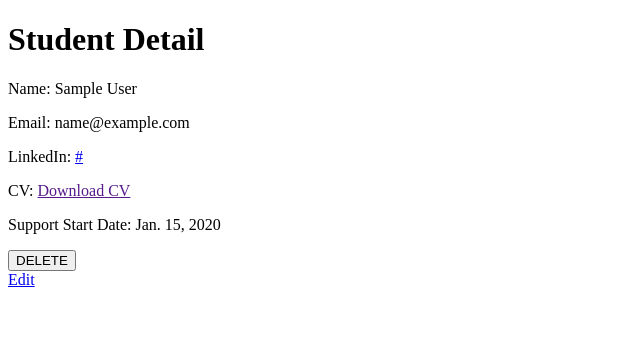
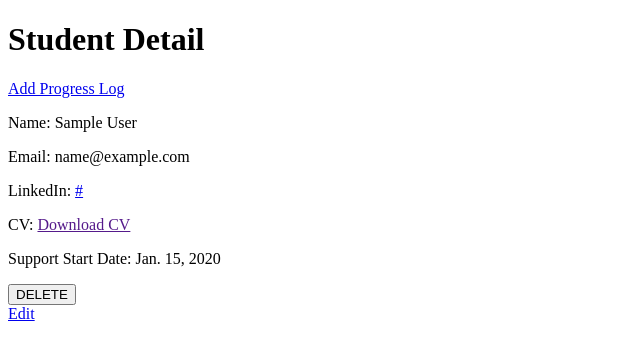
Before and after one commit to zahralmosawi/NextChapter, a Django app: page /tracker/student/1/ in a window 1280 px wide. Shown: the part 26-386 px from the top of the page, without its empty margins (0-640 px from the left). Run offline with Django 5.2, Linux system fonts and the light colour scheme; a user stored in the database is signed in; tables that the repository leaves empty hold one stand-in row (values such as "Sample post"); data that the repository does not hold is empty.

Commit message:
added navigation link to add new log in the student detail page

```diff
--- a/main_app/templates/tracker/student_detail.html
+++ b/main_app/templates/tracker/student_detail.html
@@ -1,6 +1,10 @@
 {% extends "base.html" %}
 {% block content %}
     <h1>Student Detail</h1>
+
+    {% if not max_logs_reached %}
+        <a href="{% url 'add_progress_log' student.pk %}">Add Progress Log</a>
+    {% endif %}
 
     {% if progress_logs %}
         <h3>Progress Logs</h3>
```
